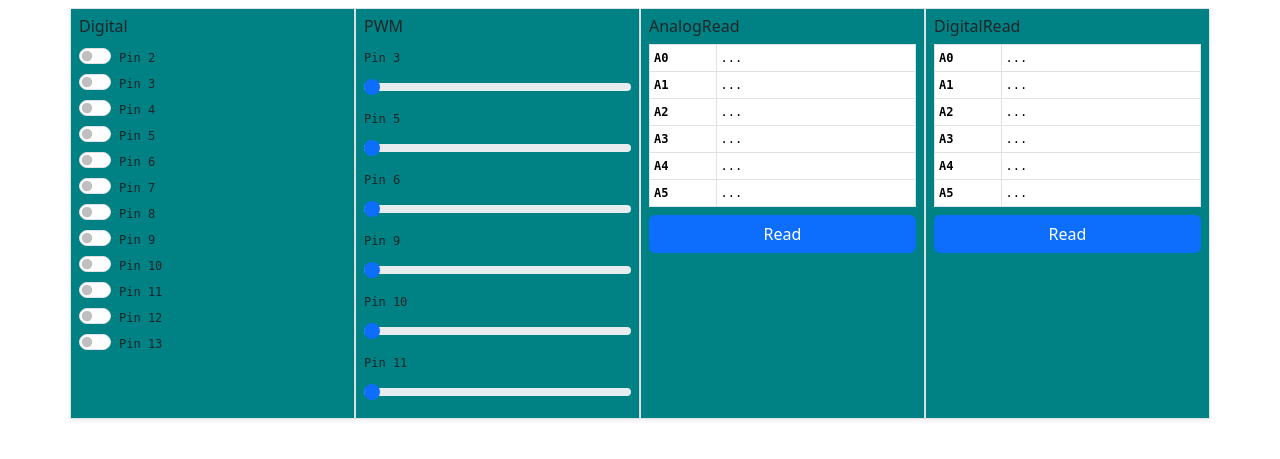
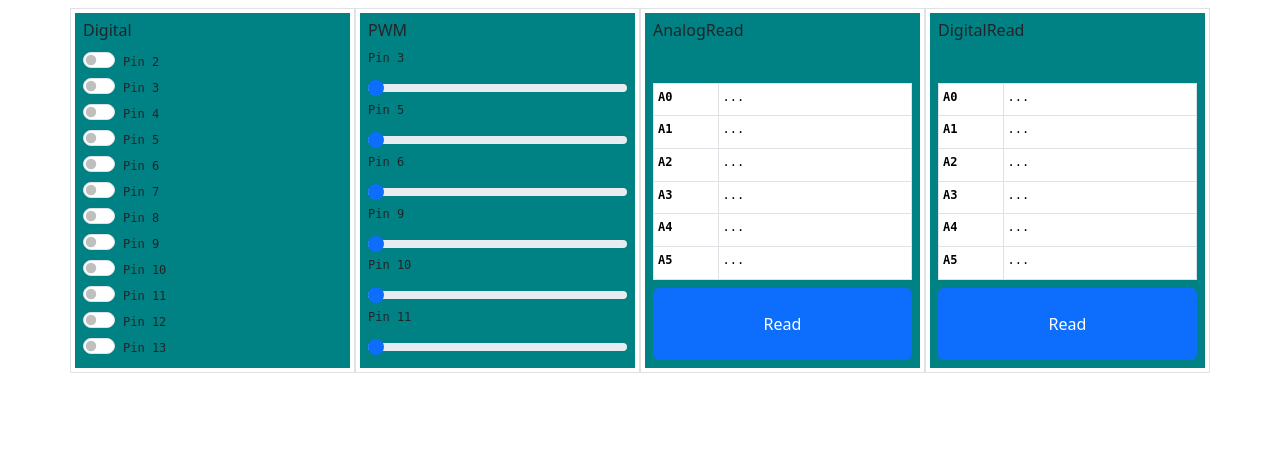
Before and after one commit to dsw7/InoDAQV2, a Flask app: page / in a window 1280 px wide. Shown: the top 459 px of the page. Run offline with Flask 3, Linux system fonts and the light colour scheme; parts of the project's set-up code (start-up, migrations or seed data) failed here and were passed over.

Commit message:
Fix box margins

```diff
--- a/inodaqv2/templates/dashboard.html
+++ b/inodaqv2/templates/dashboard.html
@@ -11,7 +11,8 @@
 <body>
   <div class="container mt-2 mb-2">
     <div class="row">
-      <div class="col-lg-3 p-2 shadow-sm justify-content-center border panel-commands" id="digital-pins">
+      <div class="col-lg-3 p-1 justify-content-center border">
+        <div class="row g-0 p-2 h-100 justify-content-center panel-commands" id="digital-pins">
           <h6>Digital</h6>
           <div class="form-check form-switch">
             <input class="form-check-input" type="checkbox" role="switch" id="dig-2">
@@ -62,7 +63,9 @@
             <label class="form-check-label monospace" for="dig-13">Pin 13</label>
           </div>
         </div>
-      <div class="col-lg-3 p-2 shadow-sm justify-content-center border panel-commands" id="pwm-sliders">
+      </div>
+      <div class="col-lg-3 p-1 justify-content-center border">
+        <div class="row g-0 p-2 h-100 justify-content-center panel-commands" id="pwm-sliders">
           <h6>PWM</h6>
           <label for="pwm-3" class="form-label monospace">Pin 3</label>
           <input type="range" class="form-range" value="0" min="0" max="100" step="1" id="pwm-3">
@@ -77,7 +80,9 @@
           <label for="pwm-11" class="form-label monospace">Pin 11</label>
           <input type="range" class="form-range" value="0" min="0" max="100" step="1" id="pwm-11">
         </div>
-      <div class="col-lg-3 p-2 shadow-sm justify-content-center border panel-commands">
+      </div>
+      <div class="col-lg-3 p-1 justify-content-center border">
+        <div class="row g-0 p-2 h-100 justify-content-center panel-commands">
           <h6>AnalogRead</h6>
           <table class="table mb-2 table-sm table-bordered table-hover monospace">
             <tbody>
@@ -109,7 +114,9 @@
           </table>
           <button class="btn btn-primary w-100" type="button" id="btn-read-analog">Read</button>
         </div>
-      <div class="col-lg-3 p-2 shadow-sm justify-content-center border panel-commands">
+      </div>
+      <div class="col-lg-3 p-1 justify-content-center border">
+        <div class="row g-0 p-2 h-100 justify-content-center panel-commands">
           <h6>DigitalRead</h6>
           <table class="table mb-2 table-sm table-bordered table-hover monospace">
             <tbody>
@@ -143,6 +150,7 @@
         </div>
       </div>
     </div>
+  </div>
   <script src="https://cdn.jsdelivr.net/npm/bootstrap@5.3.2/dist/js/bootstrap.bundle.min.js" crossorigin="anonymous"></script>
   <script src="{{url_for('static', filename='dashboard.js')}}"></script>
 </body>
```
Lines whose indentation alone changed are shown as unchanged.
